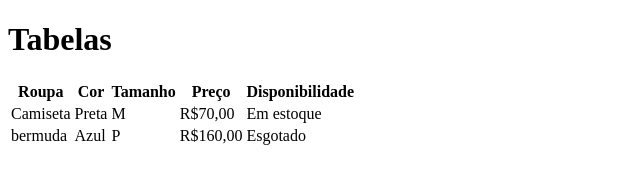
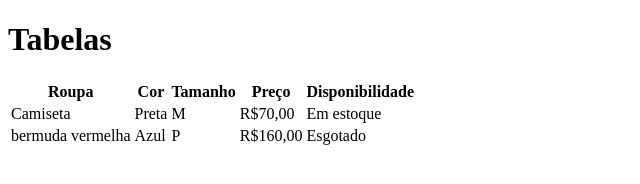
Before and after one commit to PatrickCavalca/Aula-tabela, a plain HTML site: page index.html in a window 1280 px wide. Shown: the whole page, without its empty margins (0-640 px from the left). Drawn offline with Linux system fonts and the light colour scheme.

Commit message:
trocado de berrmuda para bermuda vermelha

```diff
--- a/index.html
+++ b/index.html
@@ -26,7 +26,7 @@
 
        </tr>
        <tr>
-        <td>bermuda</td>
+        <td>bermuda vermelha</td>
         <td>Azul</td>
         <td>P</td>
         <td>R$160,00</td>
```
